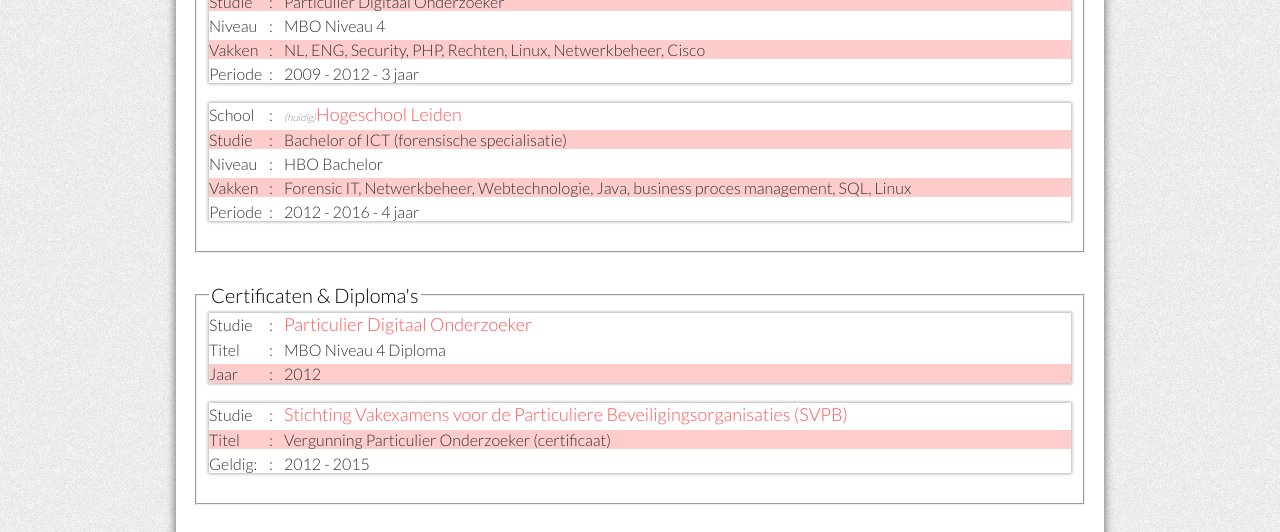
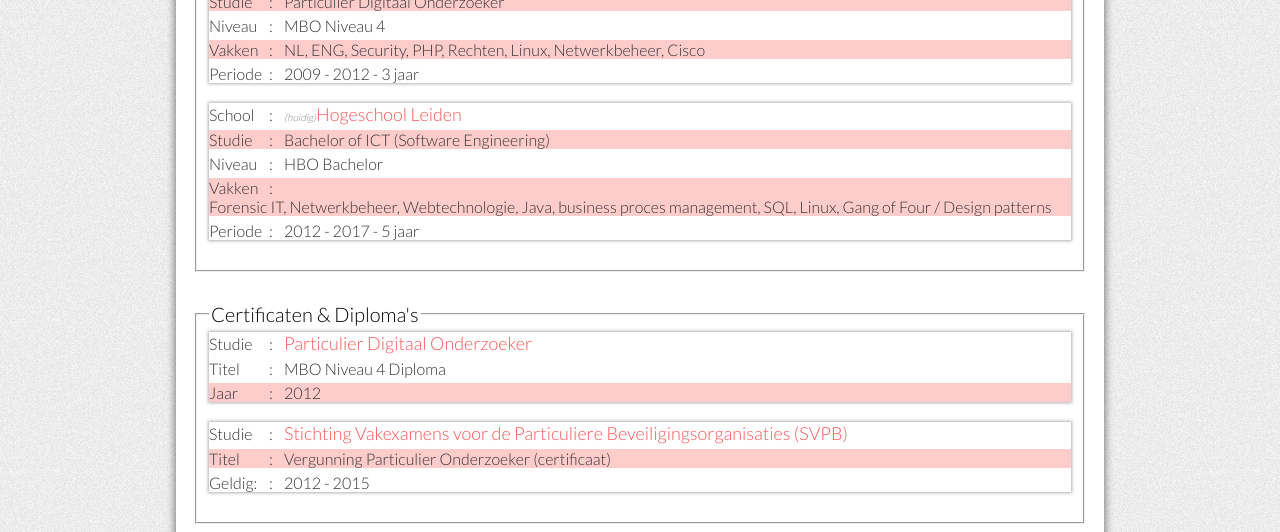
Before and after one commit to rjpvroegop/randyvroegop.nl, a plain HTML site: page cv.html in a window 1280 px wide. Shown: the part 780-1312 px from the top of the page. Drawn offline with nearby package versions, Linux system fonts and the light colour scheme.

Commit message:
cv update

```diff
--- a/cv.html
+++ b/cv.html
@@ -9,7 +9,7 @@
 
 		<title>Over mij - randy vroegop</title>
 
-		<meta name="description" content="Ik ben Randy, een ICTer uit Hoogwoud. Sinds 2012 doe ik de opleiding Forensic ICT, en ik help graag bij problemen of een nieuwe website.">
+		<meta name="description" content="Ik ben Randy, een ICTer uit Hoogwoud. Sinds 2012 doe ik de opleiding Software Engineering.">
 		<meta name="keywords" content="randy, opleiding, recovery, webdesign, over, mij, introductie, hobby, helpen, data, afgerond">
 		<meta name="viewport" content="initial-scale = 1.0,maximum-scale = 1.0" />
 		<link rel="stylesheet" href="css/style.css" type="text/css" />
@@ -18,6 +18,7 @@
 		<link href='http://fonts.googleapis.com/css?family=Lato:300' rel='stylesheet' type='text/css'>
 
 		<script type="text/javascript">
+		// Google analytics
 
 		  var _gaq = _gaq || [];
 		  _gaq.push(['_setAccount', 'UA-37102832-1']);
@@ -29,6 +30,7 @@
 			var s = document.getElementsByTagName('script')[0]; s.parentNode.insertBefore(ga, s);
 		  })();
 
+		//end google analytics
 		</script>
 
 		<script src="//ajax.googleapis.com/ajax/libs/jquery/1.8.2/jquery.min.js"></script>
@@ -134,16 +136,16 @@
 								<p class="anounce">School</p><p class="points">:</p><p class="skill"><em>(huidig)</em>Hogeschool Leiden</p>
 							</div>
 							<div class="row odd">
-								<p class="anounce">Studie</p><p class="points">:</p><p class="skill">Bachelor of ICT (forensische specialisatie)</p>
+								<p class="anounce">Studie</p><p class="points">:</p><p class="skill">Bachelor of ICT (Software Engineering)</p>
 							</div>
 							<div class="row even">
 								<p class="anounce">Niveau</p><p class="points">:</p><p class="skill">HBO Bachelor</p>
 							</div>
 							<div class="row odd">
-								<p class="anounce">Vakken</p><p class="points">:</p><p class="skill">Forensic IT, Netwerkbeheer, Webtechnologie, Java, business proces management, SQL, Linux</p>
+								<p class="anounce">Vakken</p><p class="points">:</p><p class="skill">Forensic IT, Netwerkbeheer, Webtechnologie, Java, business proces management, SQL, Linux, Gang of Four / Design patterns</p>
 							</div>
 							<div class="row even">
-								<p class="anounce">Periode</p><p class="points">:</p><p class="skill">2012 - 2016 - 4 jaar</p>
+								<p class="anounce">Periode</p><p class="points">:</p><p class="skill">2012 - 2017 - 5 jaar</p>
 							</div>
 						</div>
 					</fieldset>
```
Also changed, not shown: .c9/metadata/preview-/cv.html (added), .c9/metadata/workspace/cv.html (added), .c9/metadata/workspace/js/contact.js (added), .c9/metadata/workspace/js/dropdown.js (added), .c9/metadata/workspace/js/jquery.js (added), .c9/metadata/workspace/js/menu.js (added), .c9/metadata/workspace/js/slideshow.js (added), .c9/metadata/workspace/portfolio.html (added), 2 other files.
